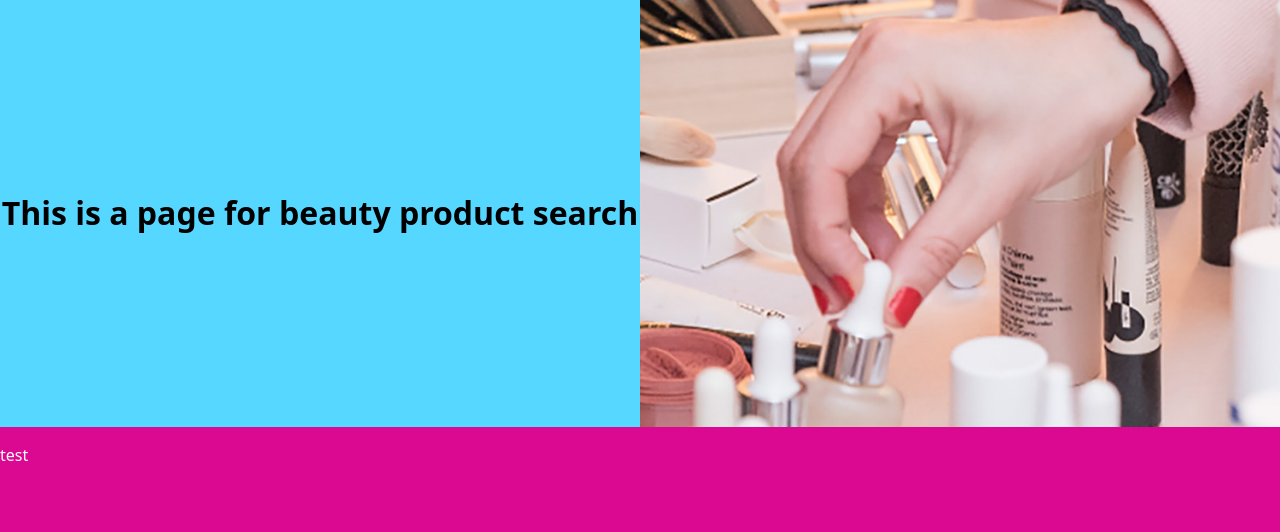
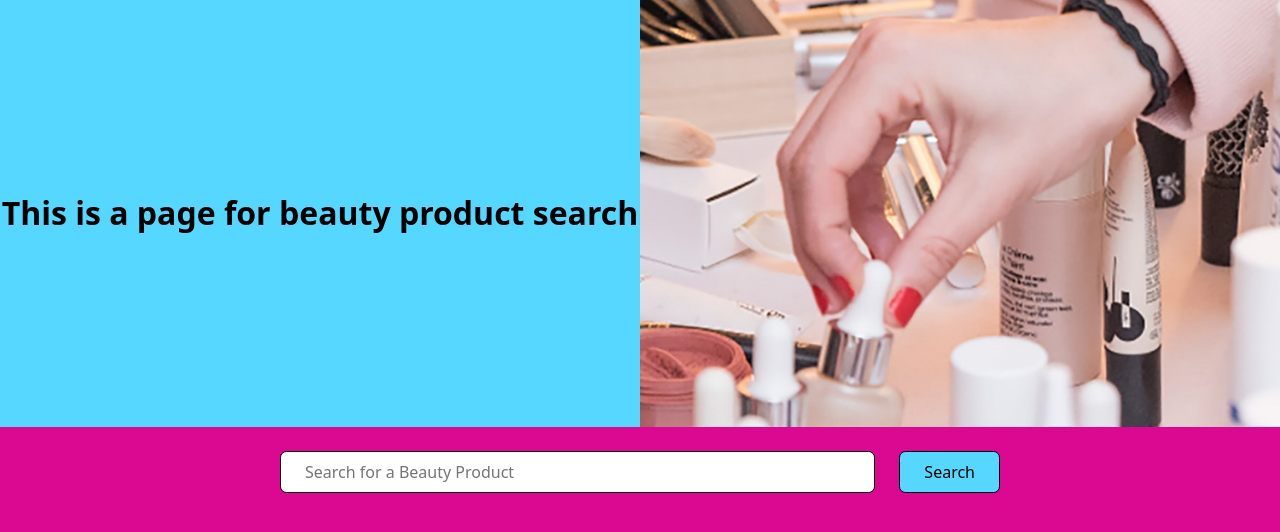
Before and after one commit to lmignot/front-dev-challenge, a React (Create React App) app: page / in a window 1280 px wide. Shown: the top 532 px of the page. Built offline with nearby package versions, Linux system fonts and the light colour scheme.

Commit message:
feat: Implement the search form

```diff
--- /dev/null
+++ b/src/components/Forms/SearchForm.tsx
@@ -0,0 +1,29 @@
+import { useCallback, useMemo, useState } from 'react';
+import { useSearchContext } from '../../context/SearchContext';
+import './forms.css';
+
+function SearchForm() {
+  const {isLoading, doQuery } = useSearchContext();
+
+  const [searchTerm, setSearchTerm] = useState('');
+
+  const onSubmit = useCallback((e: any) => {
+    e.preventDefault();
+    if (e.target.reportValidity()) {
+      doQuery(searchTerm);
+    }
+  }, [doQuery, searchTerm]);
+
+  const isButtonDisabled = useMemo(() => ({
+    ...(isLoading ? { disabled: true } : {})
+  }), [isLoading]);
+
+  return (
+    <form onSubmit={onSubmit} className="form form--inline" method="POST">
+      <input type="text" name="query" placeholder="Search for a Beauty Product" className="form-element input--search" minLength={1} value={searchTerm} onChange={(e: any) => setSearchTerm(e.target.value)} />
+      <button type="submit" name="search" className="form-element btn--submit" {...isButtonDisabled}>Search</button>
+    </form>
+  )
+}
+
+export default SearchForm;
--- /dev/null
+++ b/src/components/Forms/forms.css
@@ -0,0 +1,43 @@
+@import url('../../theme/theme.css');
+
+.form {
+  display: flex;
+  flex: 1;
+  margin: 24px auto;
+}
+
+.form--inline {
+  flex-direction: row;
+}
+
+.form-element {
+  color: var(--text-color-primary);
+  border-radius: .4rem;
+}
+
+.form--inline .form-element {
+  padding: 0 24px;
+  line-height: 30px;
+  max-height: 42px;
+}
+
+.form--inline .btn--submit {
+  /* flex: 1; */
+  flex-basis: 1;
+  background-color: var(--secondary-color);
+  margin-right: 24px;
+}
+
+.form--inline .input--search {
+  flex: 1;
+  margin-right: 24px;
+  margin-left: 24px;
+  background-color: white;
+  /* flex-basis: 5; */
+}
+
+@media screen and (min-width: 750px) {
+  .form {
+    max-width: 60vw;
+  }
+}
--- a/src/views/Home.tsx
+++ b/src/views/Home.tsx
@@ -3,6 +3,7 @@ import imgSrc from '../assets/beauty-products.jpg';
 import Main from '../components/Layout/Main';
 import Page from '../components/Layout/Page';
 import PosterImage from '../components/Poster/PosterImage';
+import SearchForm from '../components/Forms/SearchForm';
 // import { useSearchContext } from '../context/SearchContext';
 
 
@@ -15,7 +16,7 @@ function Home() {
         <PosterImage src={imgSrc} altText="Hand selecting one of a collection of beauty products" />
       </Header>
       <Main>
-        <p>test</p>
+        <SearchForm />
       </Main>
     </Page>
   )
```
